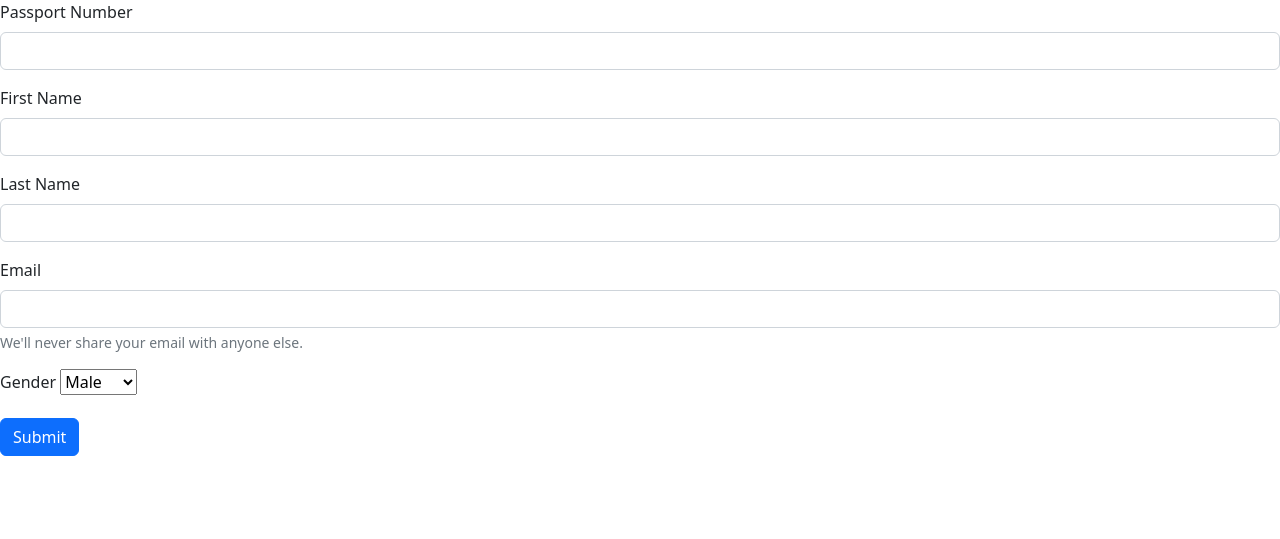
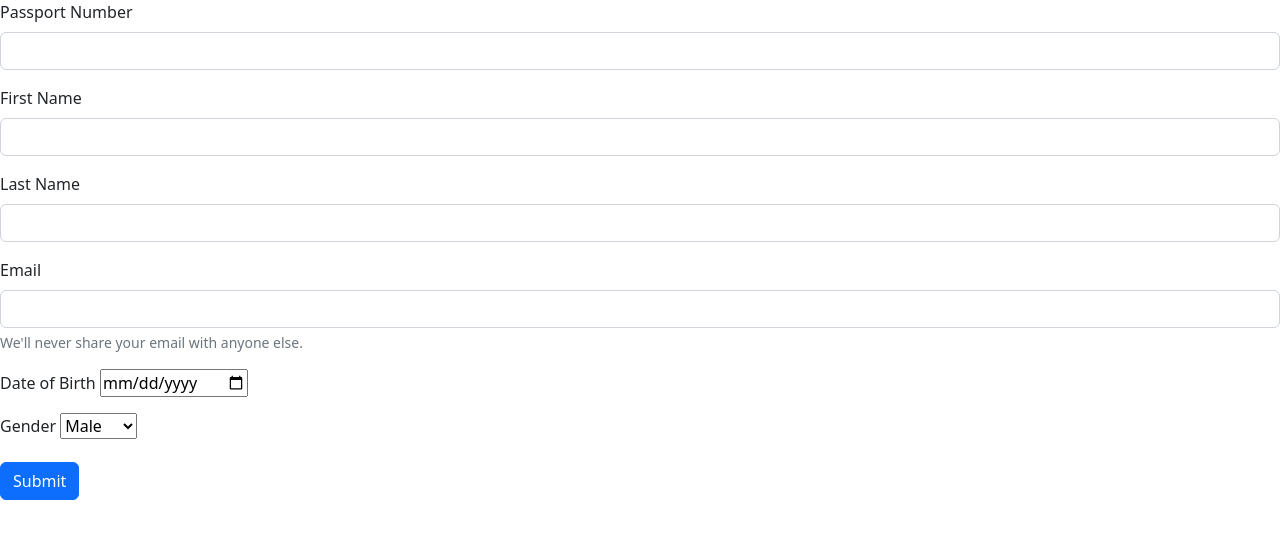
Before and after one commit to PaulChinta/Tickets, a Flask app: page /register in a window 1280 px wide. Shown: the top 539 px of the page. Run offline with Flask 3, Linux system fonts and the light colour scheme.

Commit message:
added dob

```diff
--- a/templates/index.html
+++ b/templates/index.html
@@ -25,6 +25,10 @@
     <input type="email" class="form-control" name="email_id" id="email_id" aria-describedby="emailHelp">
     <div id="emailHelp" class="form-text">We'll never share your email with anyone else.</div>
   </div>
+  <div class="mb-3">
+  <label for="dob">Date of Birth</label>
+<input type="date" id="dob" name="dob">
+</div>
    <div class="mb-3">
     <label for="gender"  class="form-label">Gender</label>
     <select name="gender" id="gender">
```
